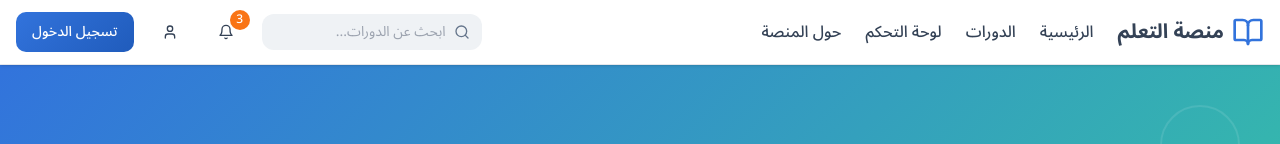
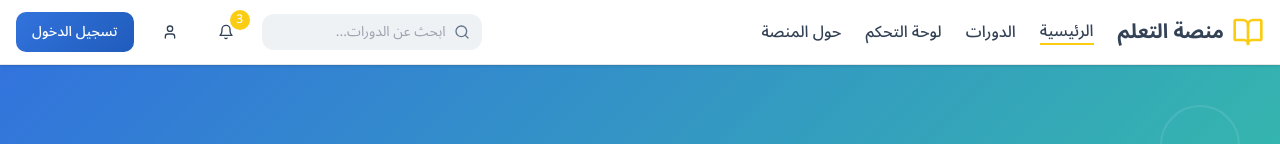
Before and after one commit to omar-el-sayed/qum-fanzer, a React (Vite) app: page / in a window 1280 px wide. Shown: the top 144 px of the page. Built offline with nearby package versions, Linux system fonts and the light colour scheme.

Commit message:
Fix: Restore yellow color
Reverted color changes to keep yellow on the header and navbar only.

```diff
--- a/src/components/Header.tsx
+++ b/src/components/Header.tsx
@@ -9,21 +9,21 @@ const Header = () => {
           {/* Logo and Navigation */}
           <div className="flex items-center gap-6">
             <div className="flex items-center gap-2">
-              <BookOpen className="h-8 w-8 text-primary" />
+              <BookOpen className="h-8 w-8 text-yellow" />
               <h1 className="text-xl font-bold text-foreground">منصة التعلم</h1>
             </div>
 
             <nav className="hidden md:flex items-center gap-6">
-              <a href="#" className="text-foreground hover:text-primary transition-colors font-medium">
+              <a href="#" className="text-foreground hover:text-yellow transition-colors font-medium border-b-2 border-yellow">
                 الرئيسية
               </a>
-              <a href="#" className="text-foreground hover:text-primary transition-colors font-medium">
+              <a href="#" className="text-foreground hover:text-yellow transition-colors font-medium">
                 الدورات
               </a>
-              <a href="#" className="text-foreground hover:text-primary transition-colors font-medium">
+              <a href="#" className="text-foreground hover:text-yellow transition-colors font-medium">
                 لوحة التحكم
               </a>
-              <a href="#" className="text-foreground hover:text-primary transition-colors font-medium">
+              <a href="#" className="text-foreground hover:text-yellow transition-colors font-medium">
                 حول المنصة
               </a>
             </nav>
@@ -44,7 +44,7 @@ const Header = () => {
             {/* Actions */}
             <Button variant="ghost" size="sm" className="relative">
               <Bell className="h-5 w-5" />
-              <span className="absolute -top-1 -right-1 bg-warning text-warning-foreground rounded-full text-xs w-5 h-5 flex items-center justify-center">
+              <span className="absolute -top-1 -right-1 bg-yellow text-yellow-foreground rounded-full text-xs w-5 h-5 flex items-center justify-center font-medium">
                 3
               </span>
             </Button>
--- a/src/index.css
+++ b/src/index.css
@@ -34,8 +34,12 @@ All colors MUST be HSL.
     --success-light: 158 64% 62%;
 
     /* Warning - Warm orange */
-    --warning: 25 95% 53%;
+    --warning: 45 93% 58%;
     --warning-foreground: 0 0% 100%;
+
+    /* Yellow accent for header */
+    --yellow: 48 96% 53%;
+    --yellow-foreground: 0 0% 100%;
 
     /* Muted tones */
     --muted: 215 25% 95%;
--- a/tailwind.config.ts
+++ b/tailwind.config.ts
@@ -45,6 +45,10 @@ export default {
 				warning: {
 					DEFAULT: 'hsl(var(--warning))',
 					foreground: 'hsl(var(--warning-foreground))'
+				},
+				yellow: {
+					DEFAULT: 'hsl(var(--yellow))',
+					foreground: 'hsl(var(--yellow-foreground))'
 				},
 				destructive: {
 					DEFAULT: 'hsl(var(--destructive))',
```
